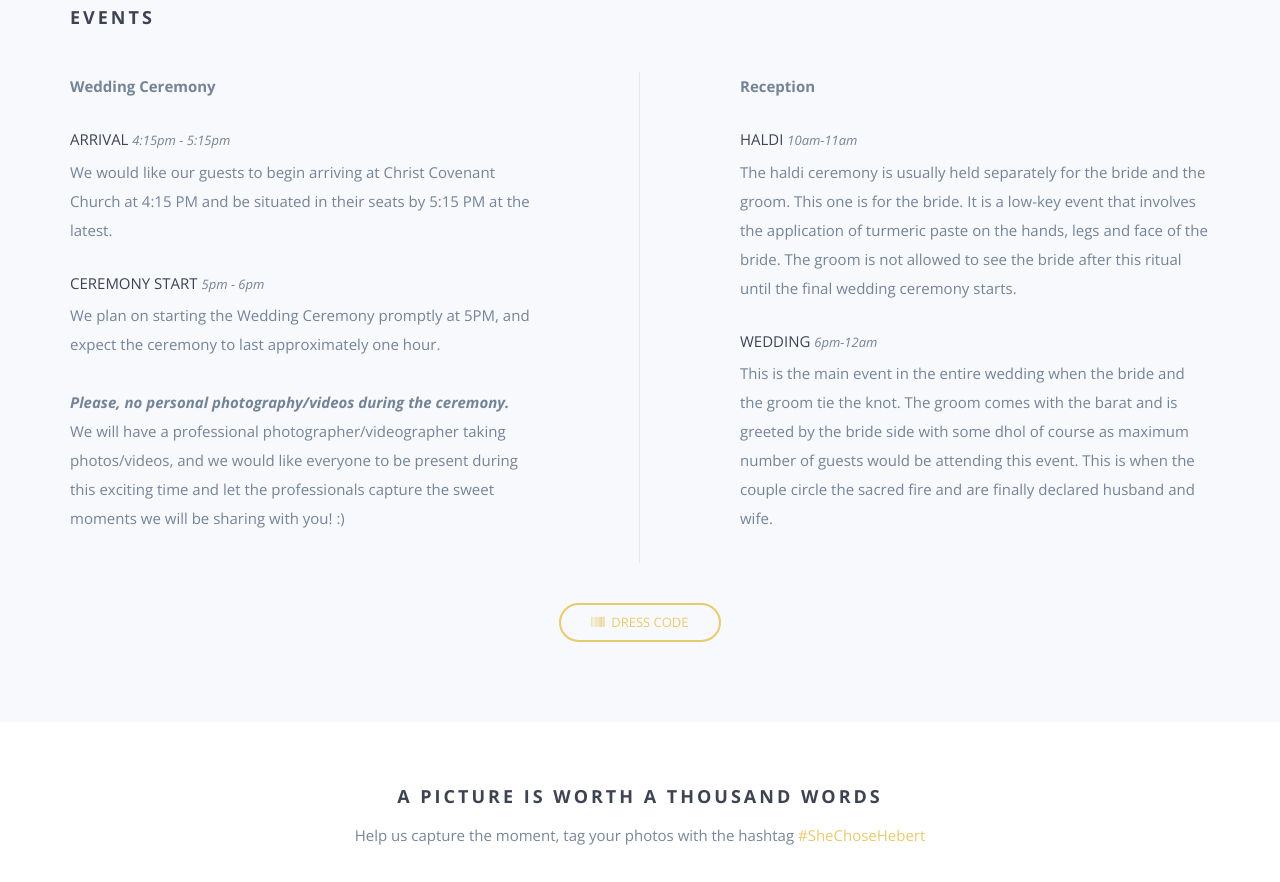
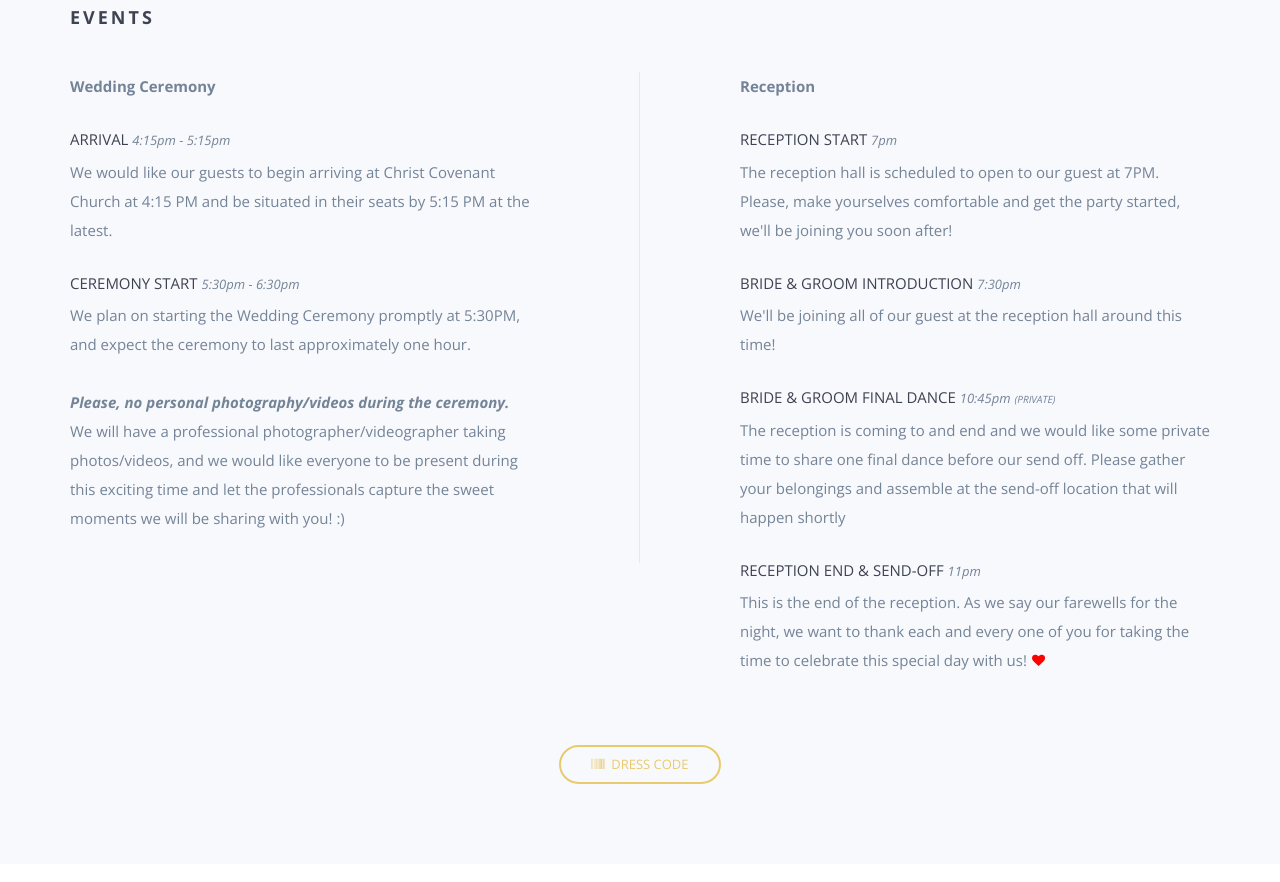
Before and after one commit to Cloud9Developer/wedding-site, a website: page index.html in a window 1280 px wide. Shown: the part 1830-2712 px from the top of the page. Drawn offline with nearby package versions, Linux system fonts and the light colour scheme; some packages are replaced by stand-ins of ours; files whose address does not match are found by name.

Commit message:
updated events

```diff
--- a/index.html
+++ b/index.html
@@ -14,7 +14,7 @@
     <meta name="description" content="#SheChoseHebert" />
     <meta name="viewport" content="width=device-width, initial-scale=1" />
     <meta name="theme-color" content="#ffffff" />
-    <meta property="og:title" content="Christopher & Mary Wedding" />
+    <meta property="og:title" content="Christopher & Mary's Wedding" />
     <meta property="og:description" content="#SheChoseHebert" />
     <meta property="og:image" content="https://cloud9developer.github.io/wedding-site/img/logos/gold-logo-sm.png" />
     <meta property="og:type" content="website" />
@@ -185,9 +185,9 @@
                     </p>
                 </div>
                 <div class="wp5">
-                    <h5>Ceremony Start <span class="time">5PM - 6PM</span></h5>
+                    <h5>Ceremony Start <span class="time">5:30PM - 6:30PM</span></h5>
                     <p>
-                        We plan on starting the Wedding Ceremony promptly at 5PM, and expect the ceremony to last
+                        We plan on starting the Wedding Ceremony promptly at 5:30PM, and expect the ceremony to last
                         approximately one hour. <br><br>
                         <b><i>Please, no personal photography/videos during the ceremony.</i></b><br>
                         We will have a professional photographer/videographer
@@ -200,18 +200,25 @@
                 <div class="wp4">
                     <p><strong>Reception</strong></p>
 
-                    <h5>Haldi <span class="time">10AM-11AM</span></h5>
-                    <p>The haldi ceremony is usually held separately for the bride and the groom. This one is for the
-                        bride. It is a low-key event that involves the application of turmeric paste on the hands, legs
-                        and face of the bride. The groom is not allowed to see the bride after this ritual until the
-                        final wedding ceremony starts.</p>
+                    <h5>Reception Start <span class="time">7PM</span></h5>
+                    <p>The reception hall is scheduled to open to our guest at 7PM. Please, make yourselves comfortable and get the party started,
+                        we'll be joining you soon after!
+                    </p>
                 </div>
                 <div class="wp6">
-                    <h5>Wedding <span class="time">6PM-12AM</span></h5>
-                    <p>This is the main event in the entire wedding when the bride and the groom tie the
-                        knot. The groom comes with the barat and is greeted by the bride side with some dhol of course
-                        as maximum number of guests would be attending this event. This is when the couple circle the
-                        sacred fire and are finally declared husband and wife.</p>
+                    <h5>Bride & Groom Introduction <span class="time">7:30PM</span></h5>
+                    <p>We'll be joining all of our guest at the reception hall around this time!</p>
+                </div>
+                <div class="wp6">
+                    <h5>Bride & Groom Final Dance <span class="time">10:45PM</span> <i class="private">(private)</i></h5>
+                    <p>The reception is coming to and end and we would like some private time to share one final dance before our send off. Please gather
+                        your belongings and assemble at the send-off location that will happen shortly</p>
+                </div>
+                <div class="wp6">
+                    <h5>Reception End & Send-Off <span class="time">11PM</span></h5>
+                    <p>This is the end of the reception. As we say our farewells for the night, we want to thank each and every one of you for taking the time
+                        to celebrate this special day with us! <span class="fa fa-heart pulse2" style="color: red"></span>
+                    </p>
                 </div>
             </div>
         </div>
--- a/sass/styles.scss
+++ b/sass/styles.scss
@@ -152,6 +152,11 @@ section .header {
   // font-weight: 900;
   background-color: #ffffff;
   color: #333333;
+}
+
+.private {
+  font-size: x-small;
+  color: $txt-primary;
 }
 /* ==========================================================================
 Animations
```
Also changed, not shown: css/styles.min.css.
